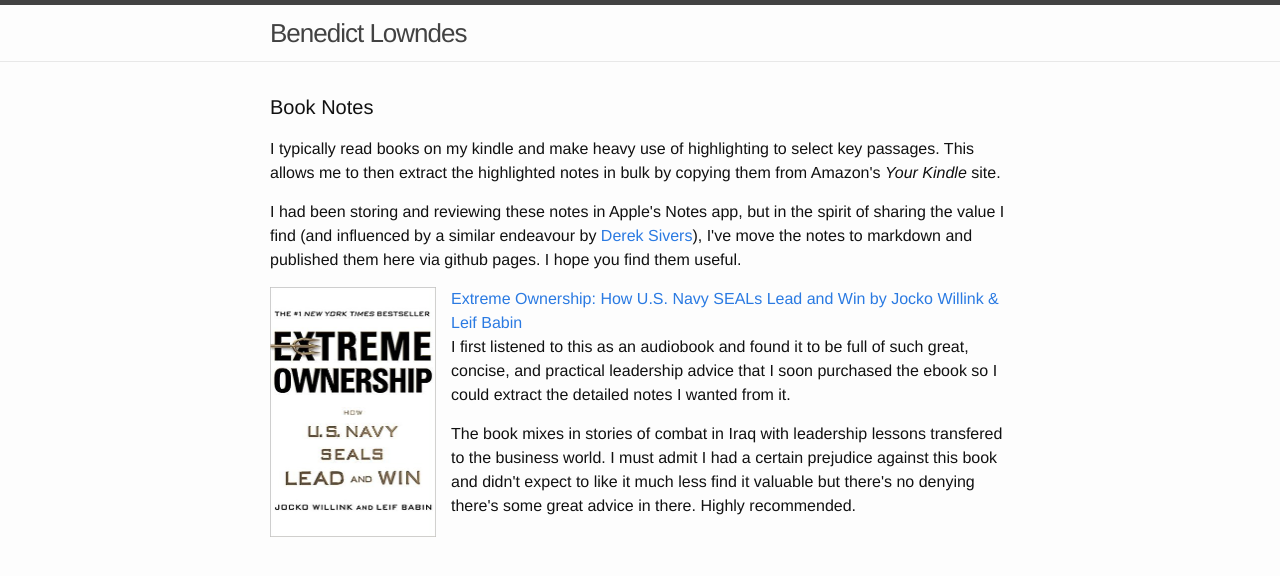
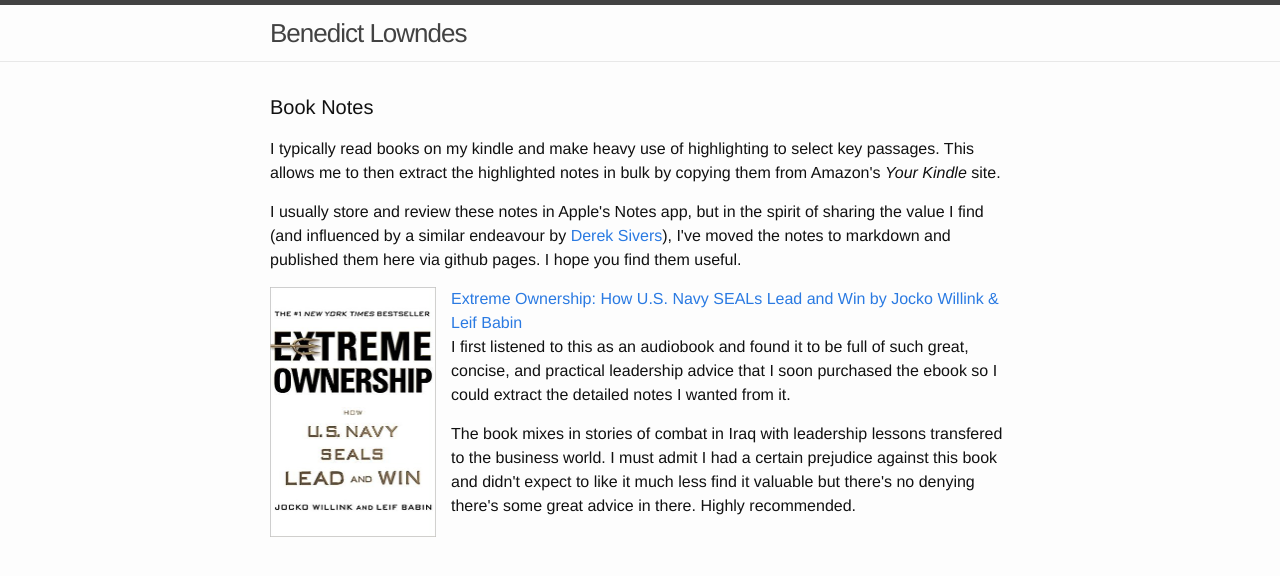
Before and after one commit to benlowndes/benlowndes.github.io, a Jekyll site: the page built from index.html, in a window 1280 px wide. Shown: the top 576 px of the page. Built offline with Jekyll 4.4.1, drawn with Linux system fonts in a browser that asks for light colours.

Commit message:
Improved grammar

```diff
--- a/index.html
+++ b/index.html
@@ -10,8 +10,8 @@ layout: default
     This allows me to then extract the highlighted notes in bulk by copying them from Amazon's <em>Your Kindle</em> site.
   </p>
   <p>
-    I had been storing and reviewing these notes in Apple's Notes app, but in the spirit
-    of sharing the value I find (and influenced by a similar endeavour by <a href="https://sivers.org/book">Derek Sivers</a>), I've move the notes to markdown and published
+    I usually store and review these notes in Apple's Notes app, but in the spirit
+    of sharing the value I find (and influenced by a similar endeavour by <a href="https://sivers.org/book">Derek Sivers</a>), I've moved the notes to markdown and published
     them here via github pages. I hope you find them useful.
   </p>
 
```
